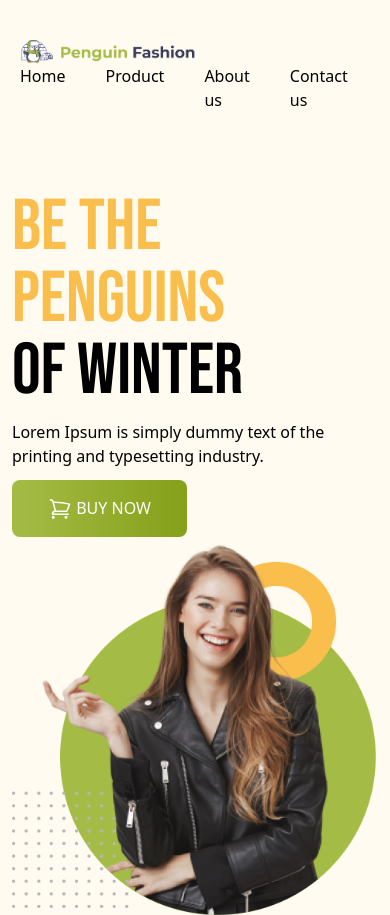
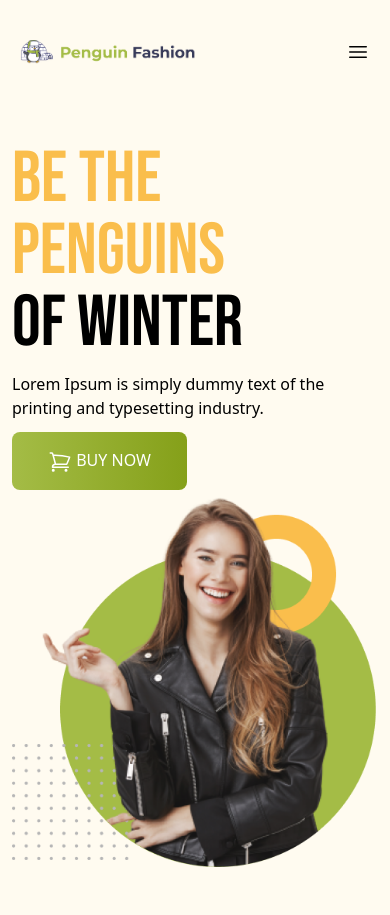
Before and after one commit to Tamim239/penguin-fashion, a plain HTML site: page index.html in a window 390 px wide. Shown: the top 915 px of the page. Drawn offline with nearby package versions, Linux system fonts and the light colour scheme.

Commit message:
added nav icon

```diff
--- a/index.html
+++ b/index.html
@@ -25,16 +25,23 @@
 <body>
     <header class="bg-[#FFFBF0]">
         <!-- nav section -->
-        <nav class="flex flex-col px-5  md:flex-row  md:gap-3 md:justify-between md:lg:items-center   md:px-32 pt-10">
+        <nav class="flex   px-5  md:flex-row  md:gap-3 justify-between md:lg:items-center   md:px-32 pt-10">
             <div class="w-44 lg:w-2/5">
                 <img src="icons/logo.png" alt="logo">
             </div>
-            <ul class="flex">
-                <li class="pr-10"><a class="no-underline" href="">Home</a></li>
+            <ul class="flex max-md:hidden">
+                <li class="pr-10"><a href="">Home</a></li>
                 <li class="pr-10"><a href="">Product</a></li>
                 <li class="pr-10"><a href="">About us</a></li>
                 <li class="pr-10"><a href="">Contact us</a></li>
             </ul>
+            <div class="max-sm:block md:hidden">
+                <svg xmlns="http://www.w3.org/2000/svg" fill="none" viewBox="0 0 24 24" stroke-width="1.5" stroke="currentColor" class="w-6 h-6">
+                    <path stroke-linecap="round" stroke-linejoin="round" d="M3.75 6.75h16.5M3.75 12h16.5m-16.5 5.25h16.5" />
+                  </svg>
+            </div>
+
+
 
         </nav>
         <!-- banner section -->
```
